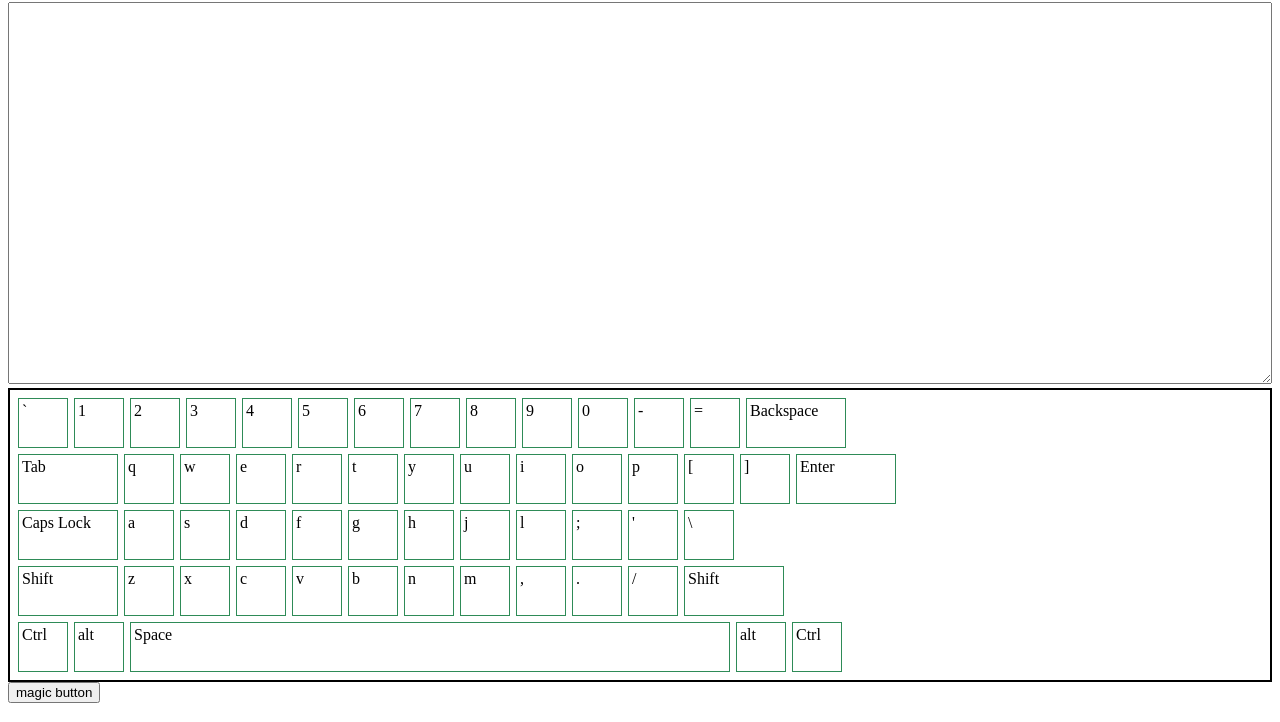
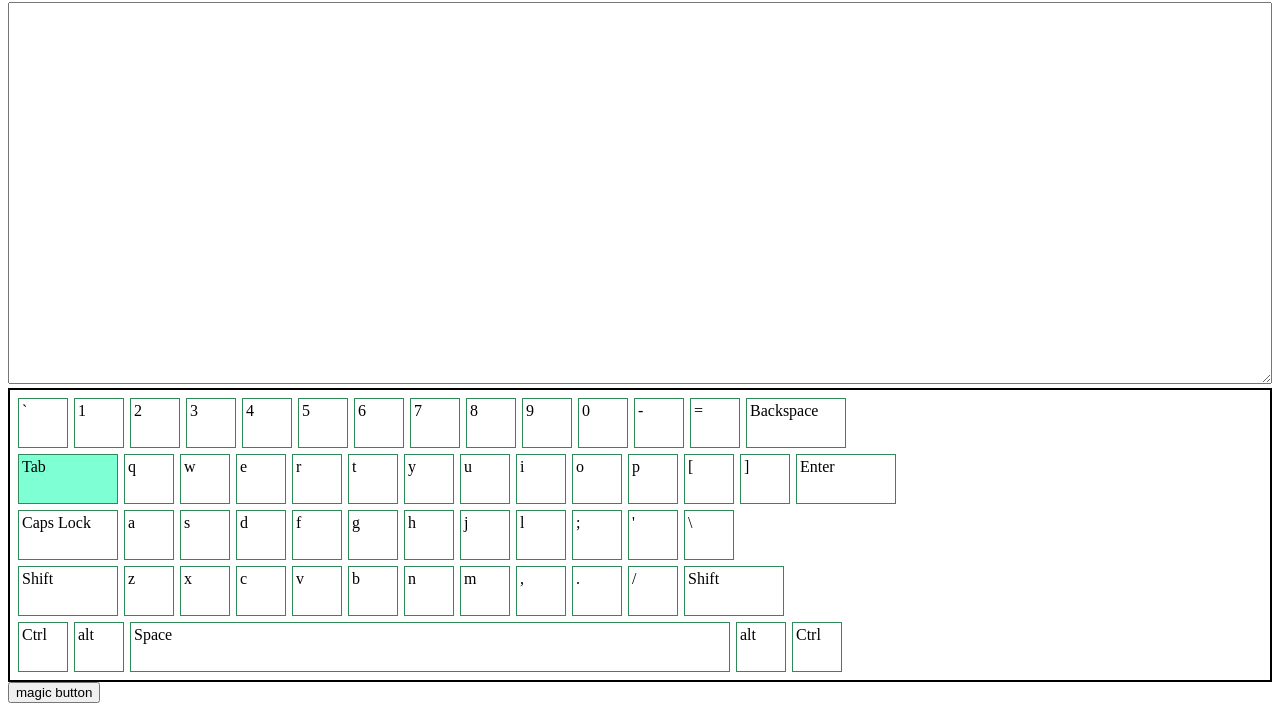
Before and after one commit to YuriiBoltukov/virtual-keyboard, a plain HTML site: page index.html in a window 1280 px wide. Both pictures are taken after a click on the element "Tab". Shown: the part 78-800 px from the top of the page. Drawn offline with Linux system fonts and the light colour scheme.

Commit message:
refactor: clear html

```diff
--- a/index.html
+++ b/index.html
@@ -6,14 +6,6 @@
     <link rel="stylesheet" href="style.css">
 </head>
 <body>
-    <div class="container">
-        <h1>Keyboard</h1>
-        <textarea  id="textarea" cols="30" rows="10" autofocus="true"></textarea>
-        <div id="keyboard">
-
-        </div>
-    </div>
-    <button onclick="hello()">magic button</button>
+  <script src="index.js"></script>
 </body>
-<script src="index.js"></script>
 </html>
--- a/index.js
+++ b/index.js
@@ -1,9 +1,3 @@
-
-/**
- * instance of textarea
- * @type {Element}
- */
-const textarea = document.querySelector('#textarea');
 /**
  * The array that contains the codes of symbols of the keyboard
  * @type {number[]} // UTF-16
@@ -15,6 +9,19 @@ const keyCodes = [
 
 let isUpperCase = false;
 
+function init(){
+    const container = document.createElement('div');
+    container.classList.add('container');
+    container.innerHTML = `
+        <h1>Keyboard</h1>
+        <textarea  id="textarea" cols="30" rows="10" autofocus="true"></textarea>
+        <div id="keyboard"></div>
+        <button onclick="hello()">magic button</button>
+    `;
+    document.body.appendChild(container);
+    createMarkup();
+    eventsHandlers();
+}
 
 /**
  * function for creating html of virtual keyboard
@@ -40,7 +47,14 @@ function createMarkup(){
     }
     document.querySelector('#keyboard').innerHTML = markup;
 }
-createMarkup();
+
+function eventsHandlers(){
+    /**
+     * instance of textarea
+     * @type {Element}
+     */
+    const textarea = document.querySelector('#textarea');
+
     /**
      * physic keyboard
      * listener for onkeypress events
@@ -60,7 +74,6 @@ document.querySelectorAll('#keyboard .k-key').forEach(function(element){
         element.onclick = function (event){
             const exceptCodes = ['8', '20', '16', '17', '18'];
             let code = this.getAttribute('data-code');
-        this.classList.add('active');
             if (!exceptCodes.includes(code)) {
                 textarea.value += isUpperCase ? String.fromCharCode(code).toUpperCase() : String.fromCharCode(code);
             } else if (code === '8') {
@@ -71,13 +84,17 @@ document.querySelectorAll('#keyboard .k-key').forEach(function(element){
             document.querySelectorAll('#keyboard .k-key').forEach(function(element){
                 element.classList.remove('active');
             });
+            element.classList.add('active');
             document.querySelectorAll('#keyboard .letter').forEach(function(element){
                 element.innerHTML = isUpperCase ? element.innerHTML.toUpperCase() : element.innerHTML.toLowerCase();
             });
         }
     });
+}
 
 function hello(){
     let name = prompt('set your name') || 'noname';
     alert('hello '+ name);
 }
+
+init();
```
Lines whose indentation alone changed are shown as unchanged.
